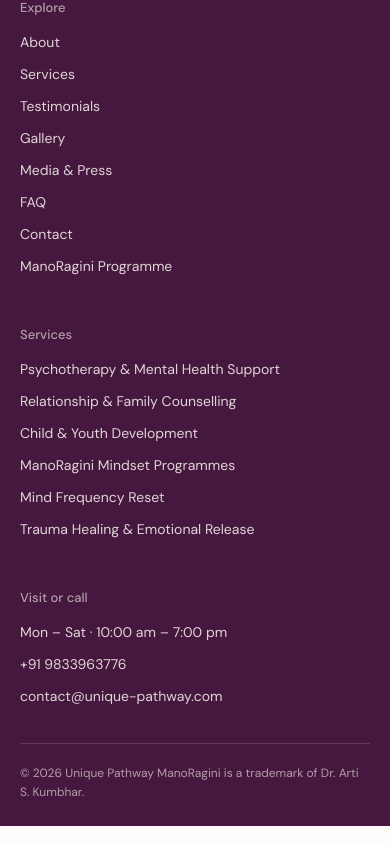
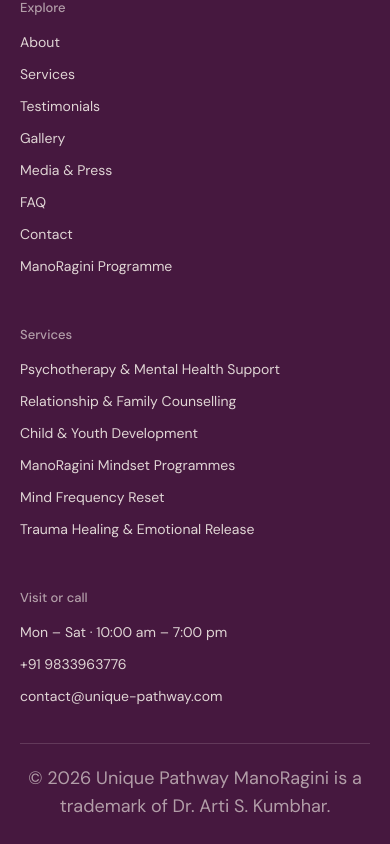
Before and after one commit to ankitsShinde30/UniquePathways, a React (Vite) app: page /services in a window 390 px wide. Shown: the part 639-1483 px from the top of the page. Built offline with nearby package versions, Linux system fonts and the light colour scheme.

Commit message:
footer-bottom p changes

```diff
--- a/src/components/common/Footer/Footer.css
+++ b/src/components/common/Footer/Footer.css
@@ -268,7 +268,18 @@
     }
 
     .footer-bottom p {
-        font-size: 12px;
-        line-height: 19px;
+        font-size: 18px;
+        line-height: 28px;
+        text-align: center;
     }
 }
+
+@media (max-width: 375.98px) {
+
+    .footer-bottom p {
+        font-size: 14px;
+        line-height: 20px;
+        text-align: center;
+    }
+
+}
```
